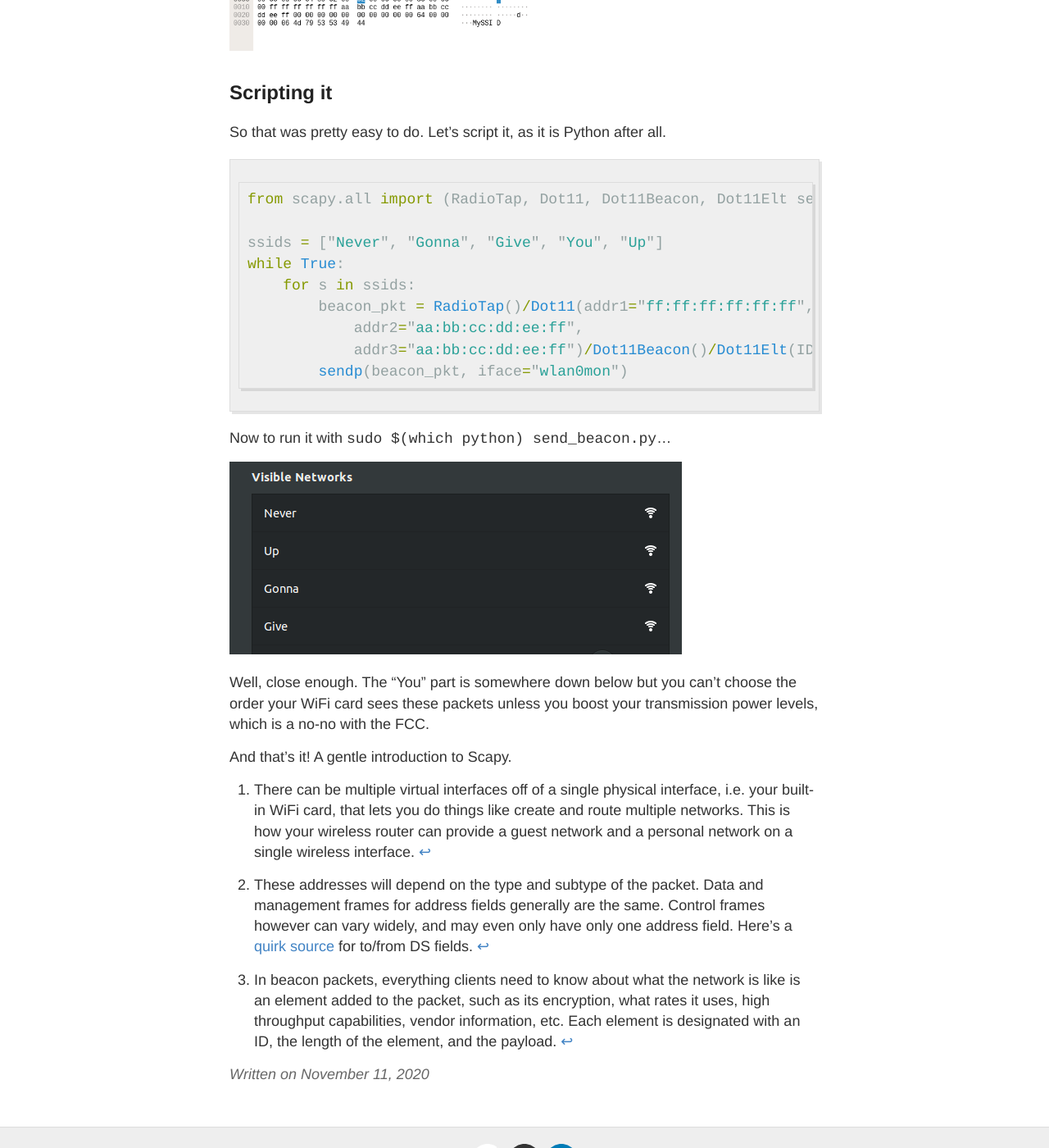
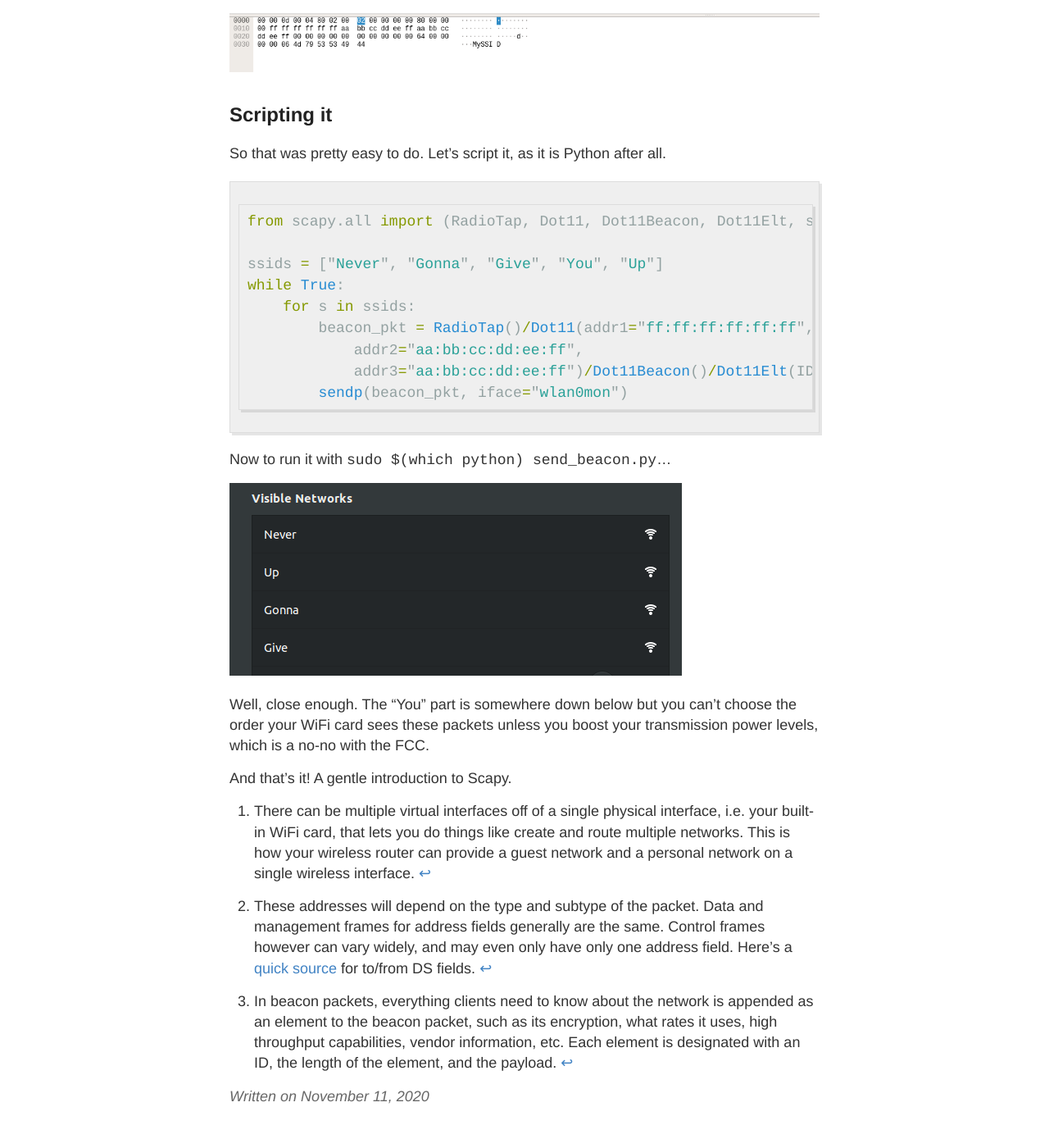
Before and after one commit to quickbrownfox319/quickbrownfox319.github.io, a Jekyll site: the page built from _posts/2020-11-11-intro-scapy.md, in a window 1280 px wide and 1400 px high, scrolled down 6551 px. Shown: the whole window at 82% size. Built offline with Jekyll 4.4.1, drawn with Linux system fonts in a browser that asks for light colours; some of the changed text lies outside the part shown.

Commit message:
writeup fixups

````diff
--- a/_posts/2020-11-11-intro-scapy.md
+++ b/_posts/2020-11-11-intro-scapy.md
@@ -176,16 +176,16 @@ If we open up Wireshark in another window and start capturing while sending, we'
 
 ![Wireshark](https://raw.githubusercontent.com/quickbrownfox319/quickbrownfox319.github.io/master/images/20201111/wireshark.png)
 
-[^2]: These addresses will depend on the type and subtype of the packet. Data and management frames for address fields generally are the same. Control frames however can vary widely, and may even only have only one address field. Here's a [quirk source](https://dalewifisec.wordpress.com/2014/05/17/the-to-ds-and-from-ds-fields/) for to/from DS fields.
+[^2]: These addresses will depend on the type and subtype of the packet. Data and management frames for address fields generally are the same. Control frames however can vary widely, and may even only have only one address field. Here's a [quick source](https://dalewifisec.wordpress.com/2014/05/17/the-to-ds-and-from-ds-fields/) for to/from DS fields.
 
-[^3]: In beacon packets, everything clients need to know about what the network is like is an element added to the packet, such as its encryption, what rates it uses, high throughput capabilities, vendor information, etc. Each element is designated with an ID, the length of the element, and the payload.
+[^3]: In beacon packets, everything clients need to know about the network is appended as an element to the beacon packet, such as its encryption, what rates it uses, high throughput capabilities, vendor information, etc. Each element is designated with an ID, the length of the element, and the payload.
 
 ## Scripting it
 
 So that was pretty easy to do. Let's script it, as it is Python after all.
 
 ```python
-from scapy.all import (RadioTap, Dot11, Dot11Beacon, Dot11Elt sendp)
+from scapy.all import (RadioTap, Dot11, Dot11Beacon, Dot11Elt, sendp)
 
 ssids = ["Never", "Gonna", "Give", "You", "Up"]
 while True:
````
Also changed, not shown: other parts of _posts/2020-11-11-intro-scapy.md (+1 -1 lines).
